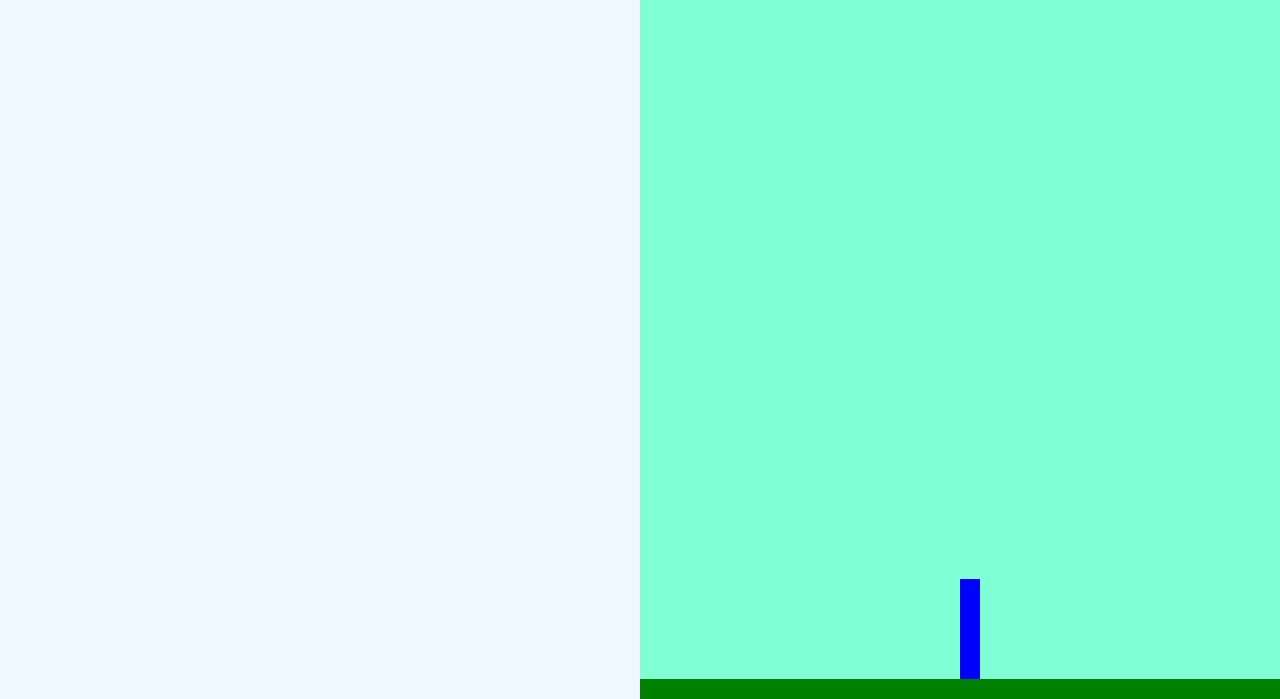
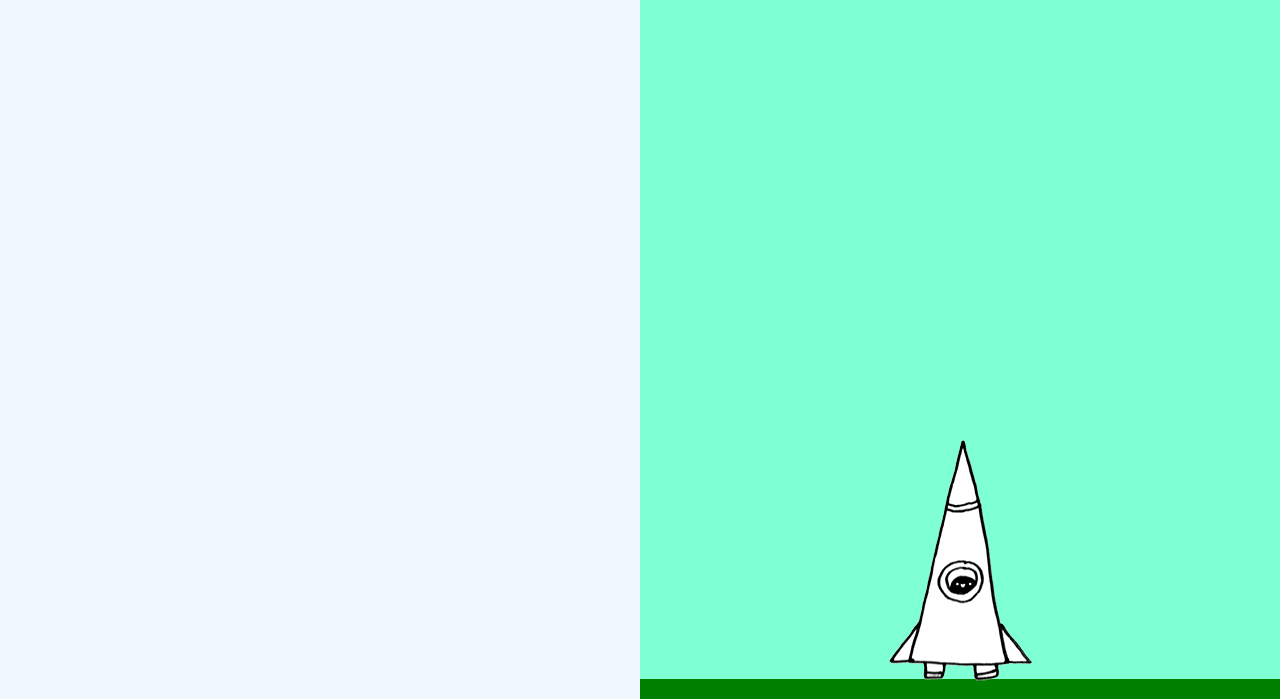
Before and after one commit to AlexFil1983/js-rocket, a plain HTML site: page rocket.html in a window 1280 px wide. Shown: the part 101-800 px from the top of the page. Drawn offline with Linux system fonts and the light colour scheme.

Commit message:
changes 23/12

```diff
--- a/css/rocket.css
+++ b/css/rocket.css
@@ -33,6 +33,25 @@ body.body-state1 .rocket {
 	transition: none;
 }
 
+/* rocket bg image */
+body.body-state2 .rocket {
+background-image: url('../img/rocket-state2.gif');
+}
+
+body.body-state3 .rocket,
+body.body-state4 .rocket {
+background-image: url('../img/rocket-state3.gif');
+}
+
+
+
+body.body-state5 .rocket {
+
+}
+
+
+
+
 body.body-state3 .rocket,
 body.body-state4 .rocket
  {
@@ -43,11 +62,12 @@ body.body-state4 .rocket
 .rocket {
 	position: absolute;
 	left: 50%;
-	bottom: 20px;
-	width: 20px;
-	height: 100px;
-	background-color: blue;
-	transition: bottom 1000ms;
+	bottom: -13px;
+	width: 143px;
+	height: 272px;
+	margin-left: -71.5px;
+	background: url('../img/rocket-state1.png') no-repeat 0 0;
+	transition: bottom 10000ms;
 }
 
 
```
Also changed, not shown: img/boom.png (added), img/cant-wait.png (added), img/ground.png (added), img/nervous.png (added), img/rocket-state1.png (added), img/rocket-state2.gif (added), img/rocket-state3.gif (added).
